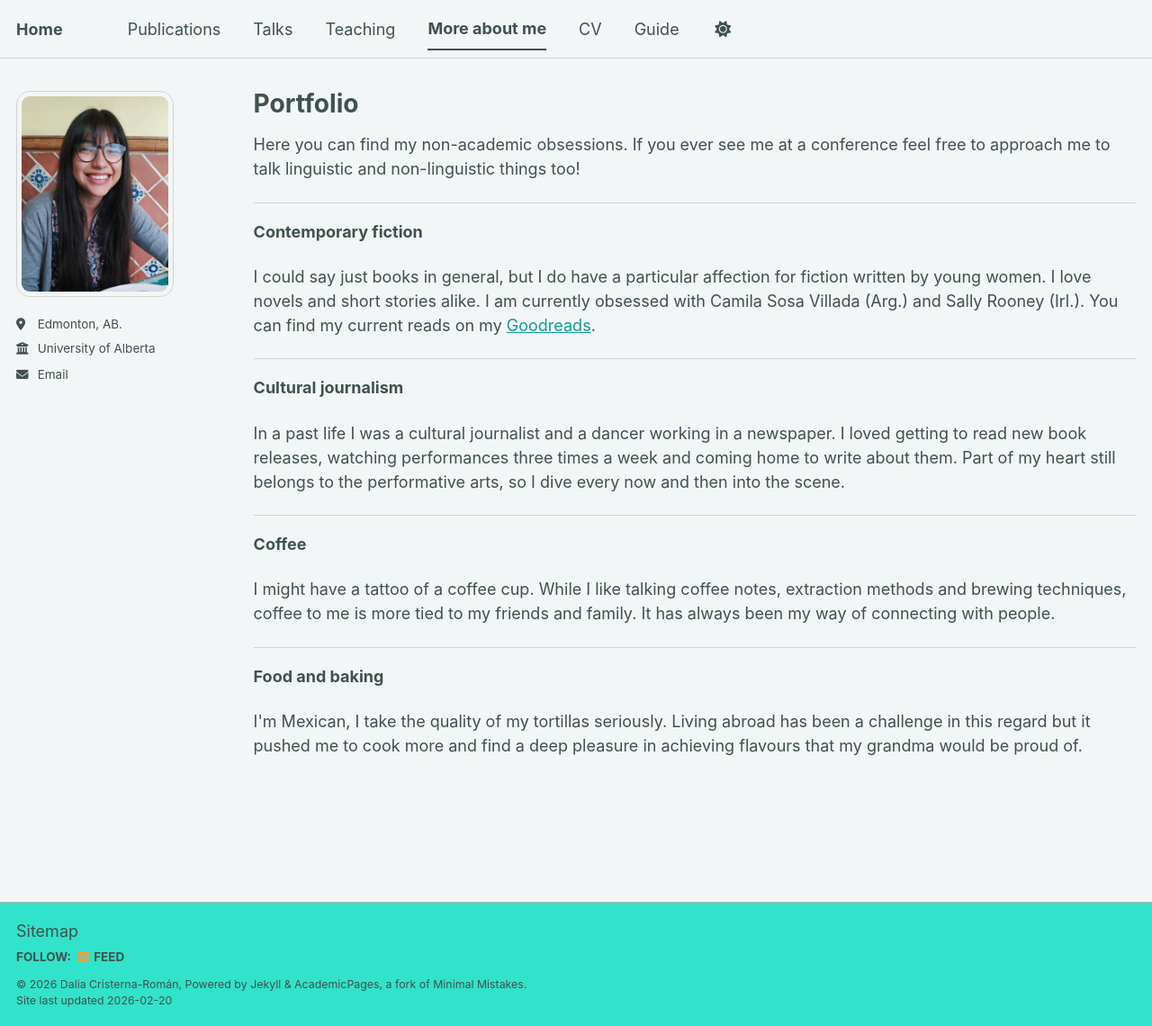
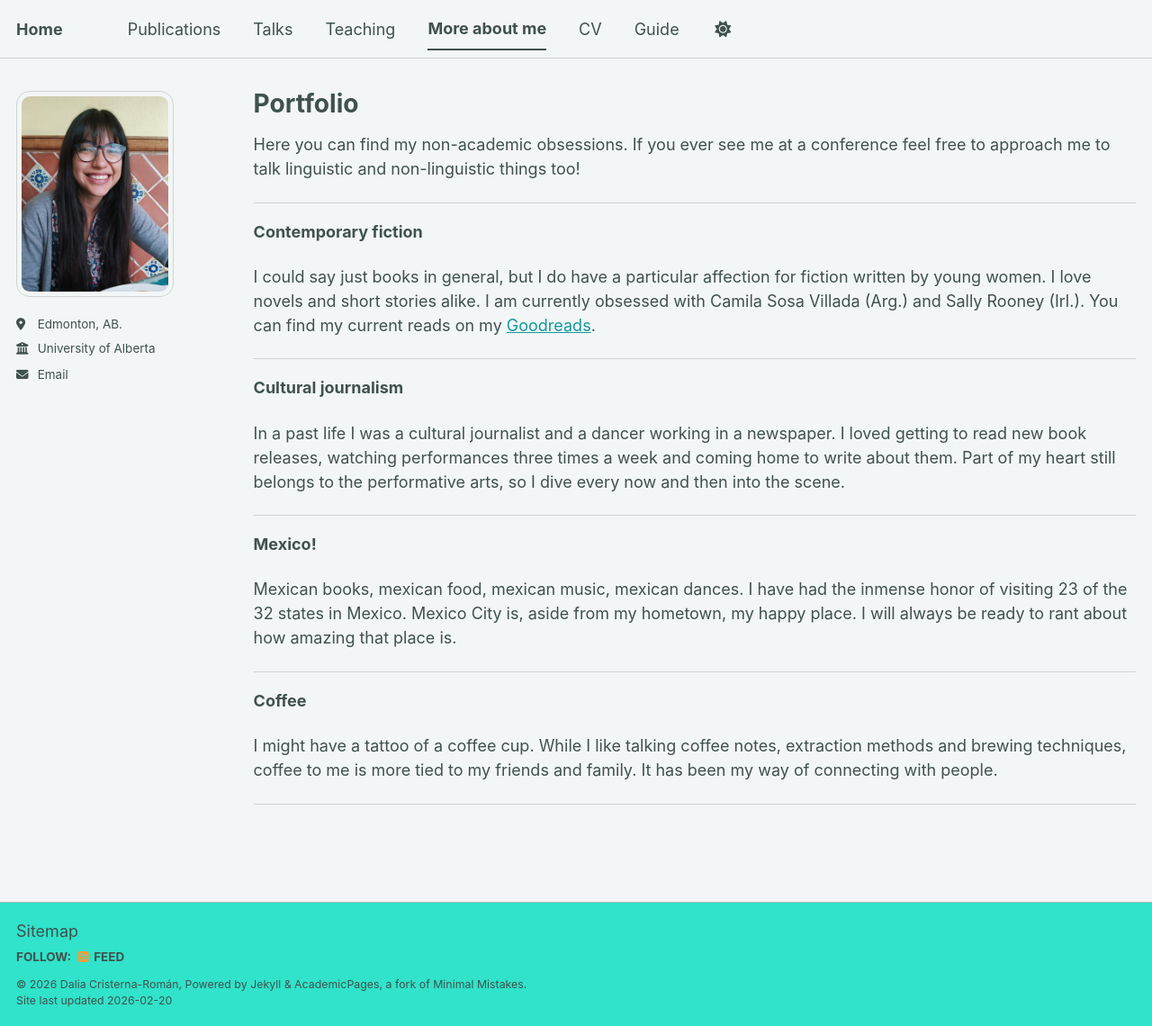
Before and after one commit to daliacristernaroman/dcr3.github.io, a Jekyll site: the page built from _pages/portfolio.html, in a window 1280 px wide and 1140 px high. Shown: the whole window at 90% size. Built offline with Jekyll 4.4.1, drawn with Linux system fonts in a browser that asks for light colours; a script bundle is joined from its source files by our own code; library files that are not in the unit come from our copies.

```diff
--- a/_pages/portfolio.html
+++ b/_pages/portfolio.html
@@ -30,16 +30,18 @@
 
 <hr>
 
-<p><strong>Coffee</strong></p>
+<p><strong>Mexico!</strong></p>
 
 <p>
-I might have a tattoo of a coffee cup. While I like talking coffee notes, extraction methods and brewing techniques, coffee to me is more tied to my friends and family. It has always been my way of connecting with people.
+Mexican books, mexican food, mexican music, mexican dances. I have had the inmense honor of visiting 23 of the 32 states in Mexico. Mexico City is, aside from my hometown, my happy place. I will always be ready to rant about how amazing that place is.
 </p>
 
 <hr>
 
-<p><strong>Food and baking</strong></p>
+<p><strong>Coffee</strong></p>
 
 <p>
-I'm Mexican, I take the quality of my tortillas seriously. Living abroad has been a challenge in this regard but it pushed me to cook more and find a deep pleasure in achieving flavours that my grandma would be proud of.
+I might have a tattoo of a coffee cup. While I like talking coffee notes, extraction methods and brewing techniques, coffee to me is more tied to my friends and family. It has been my way of connecting with people.
 </p>
+
+<hr>
```
